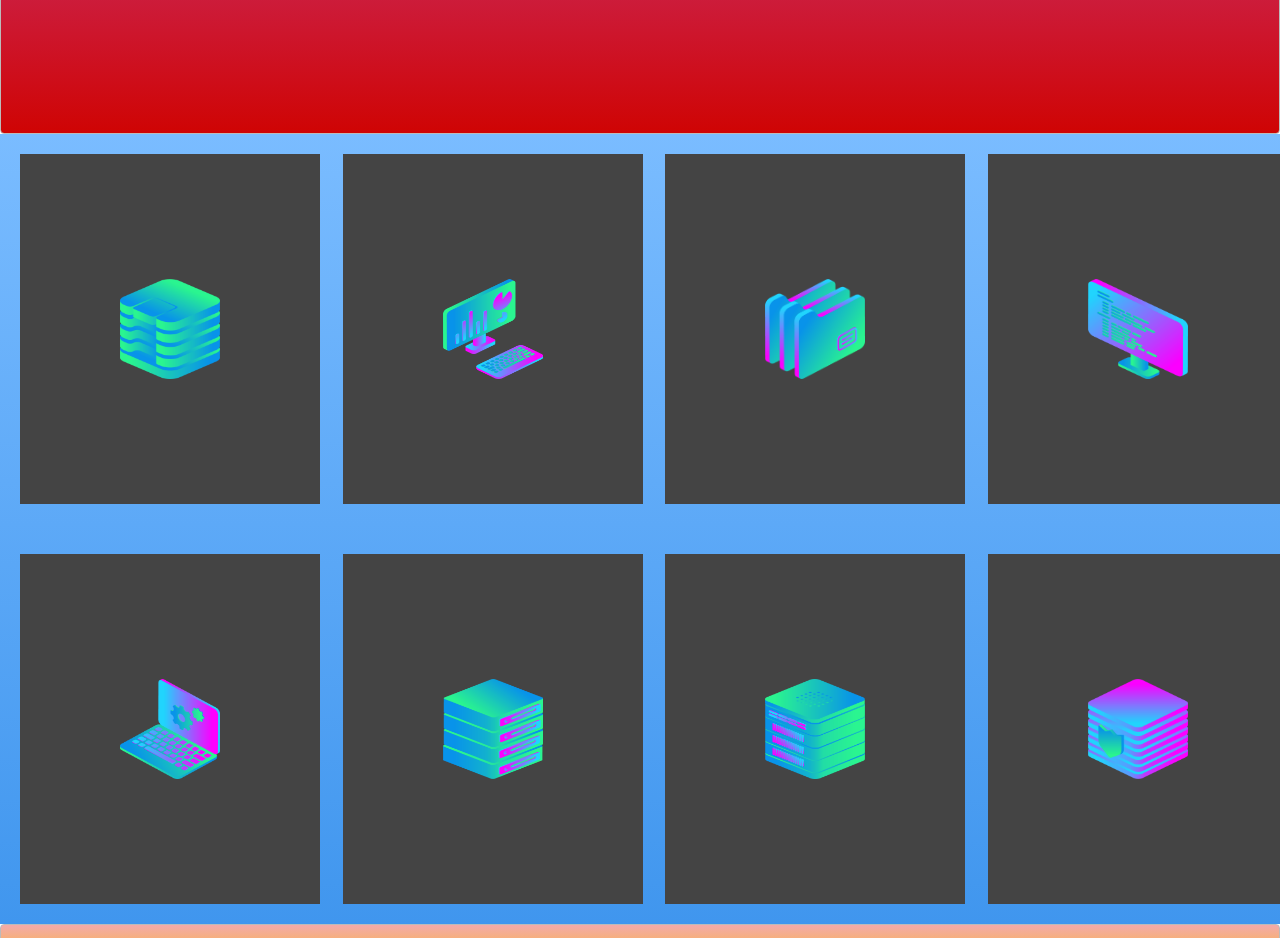
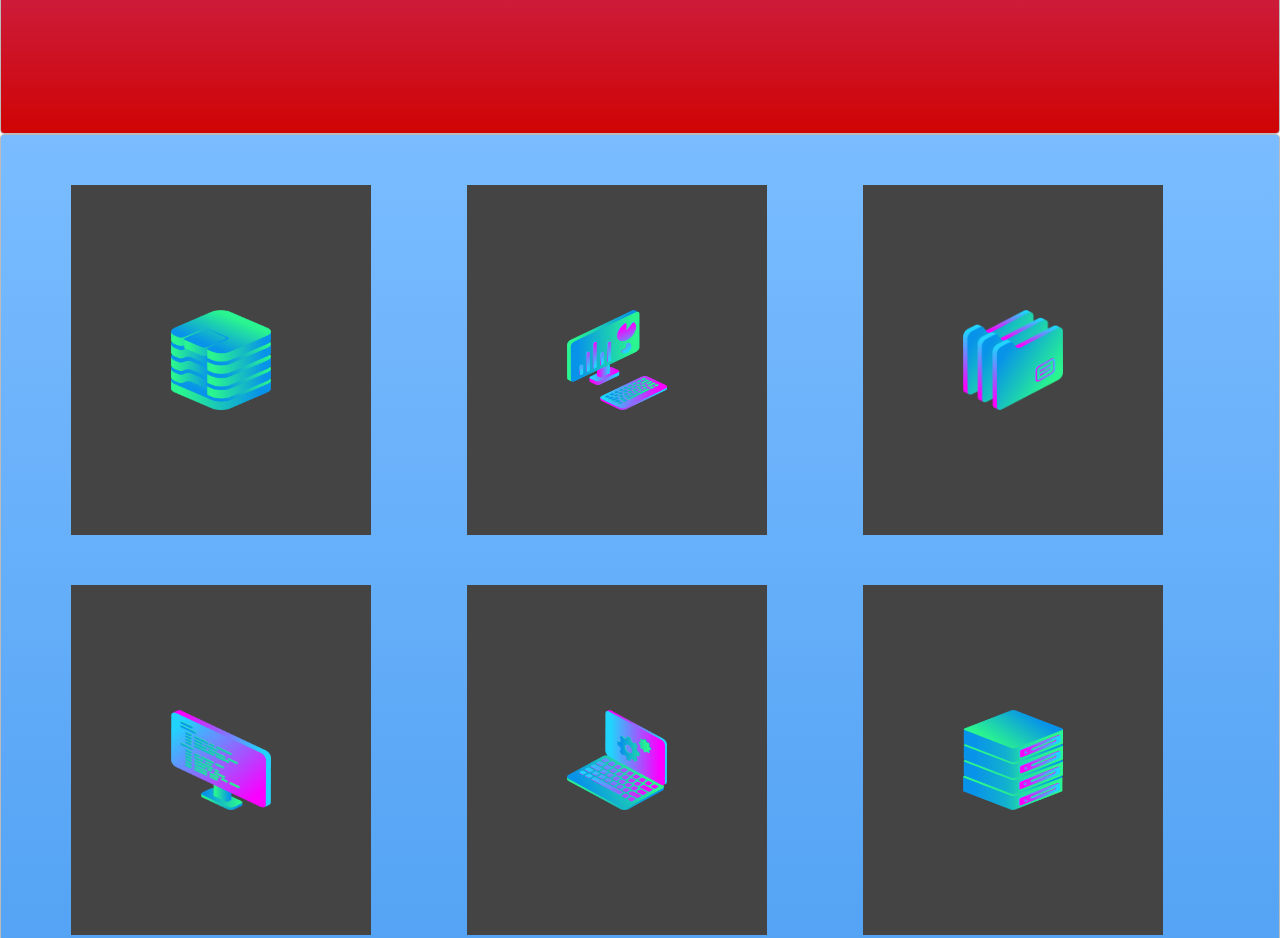
Before and after one commit to damiansandler/csslayout, a plain HTML site: page index.html in a window 1280 px wide. Shown: the part 380-1318 px from the top of the page. Drawn offline with Linux system fonts and the light colour scheme.

Commit message:
Update index.html

```diff
--- a/index.html
+++ b/index.html
@@ -25,7 +25,7 @@
 	<div class="zone red cover">Cover</div>
 
 	<!-- projects area -->
-    <div class="projects blue" >
+    <div class="projects zone blue" >
     	<div class="project-box"><div class="img-container"><img src="img/data_storage_2_2.png"></div></div>
     	<div class="project-box"><div class="img-container"><img src="img/desktop_analytics_2.png"></div></div>
     	<div class="project-box"><div class="img-container"><img src="img/files_2.png"></div></div>
```
